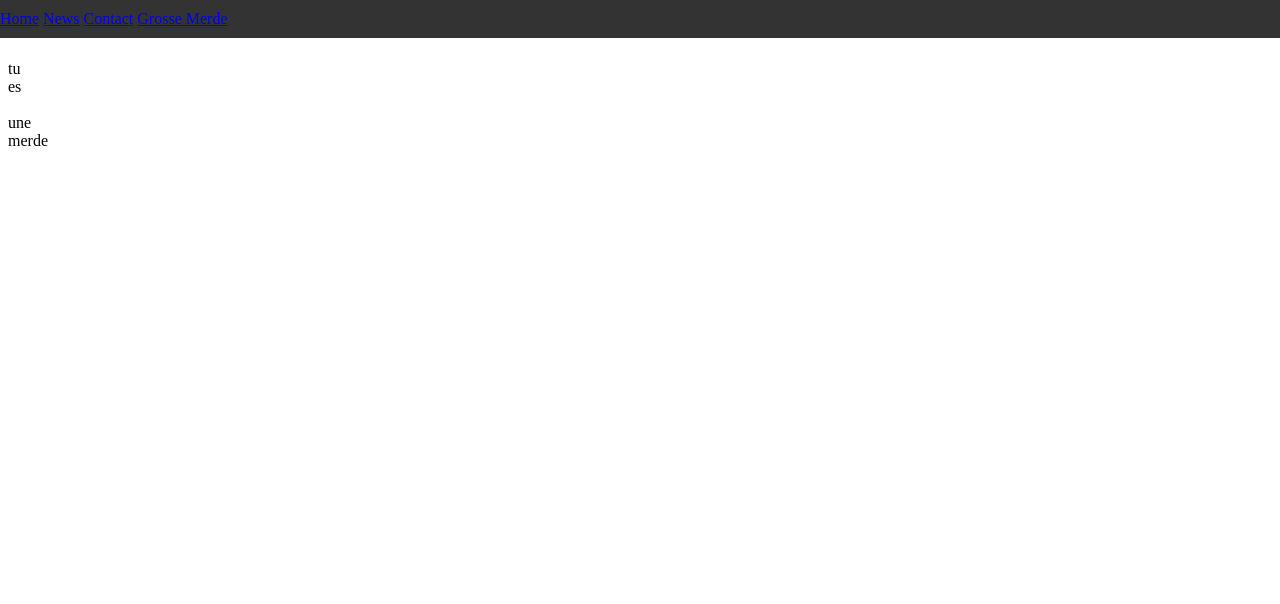
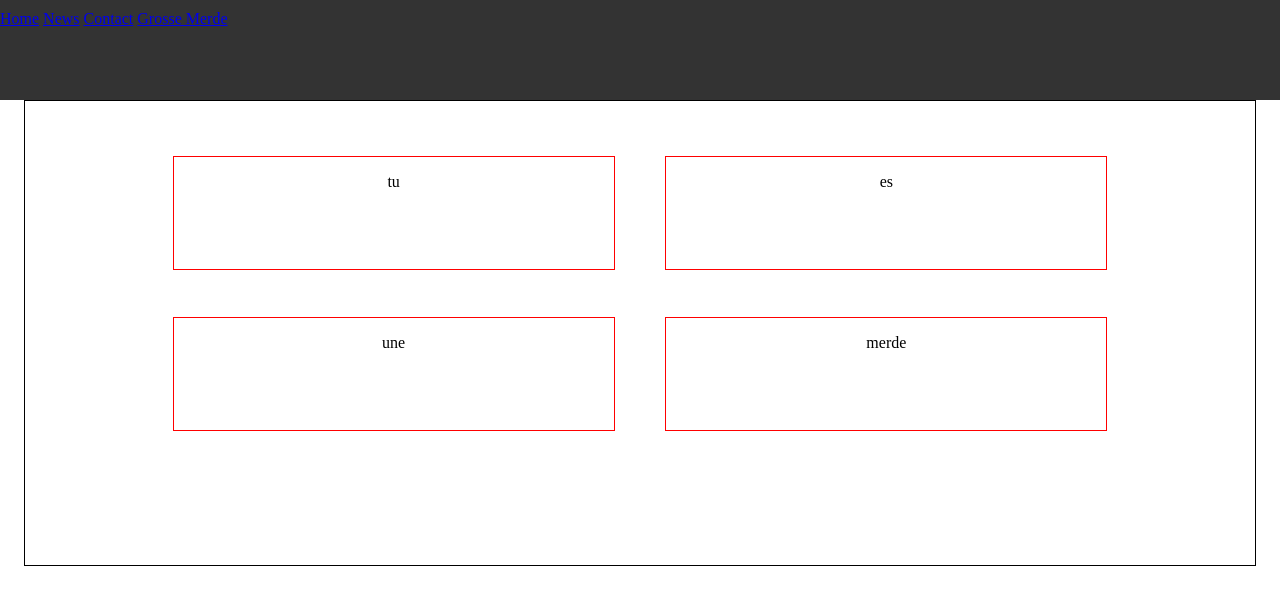
Before and after one commit to BaguetteWarrior/Site-Scam-Octave, a plain HTML site: page octave scam/Index.html in a window 1280 px wide. Drawn offline with Linux system fonts and the light colour scheme.

Commit message:
Update style1.css
added new styles for parent and child

```diff
--- a/octave scam/style1.css
+++ b/octave scam/style1.css
@@ -3,6 +3,7 @@
     top: 0;
     left: 0;
     width: 100%;
+    height: 10%;
     background-color: #333; /* Background color for the navbar */
     padding: 10px 0; /* Adjust padding to your liking */
     z-index: 100; /* Ensures the navbar is on top of other elements */
@@ -10,11 +11,24 @@
 
 #content {
     /* Add margin to the top of your content to prevent it from being obscured by the sticky navbar */
-    margin-top: 60px; /* Adjust this value to match the height of your navbar */
+    height:400px;
+    border: 1px solid black;
+    margin: 1rem;
+    margin-top: 100px;
+    padding: 2rem 2rem;
+    text-align: center;
+    margin-bottom: 10px;
 
 }
 
-.fade-in-fwd {
-	-webkit-animation: fade-in-fwd 0.6s cubic-bezier(0.390, 0.575, 0.565, 1.000) both;
-	        animation: fade-in-fwd 0.6s cubic-bezier(0.390, 0.575, 0.565, 1.000) both;
+.child{
+    display: inline-block;
+    border: 1px solid red;
+    padding: 1rem 1rem;
+    vertical-align: middle;
+    width: 35%;
+    height:20%;
+    margin-top:5%;
+    margin: 2%;
+
 }
```
